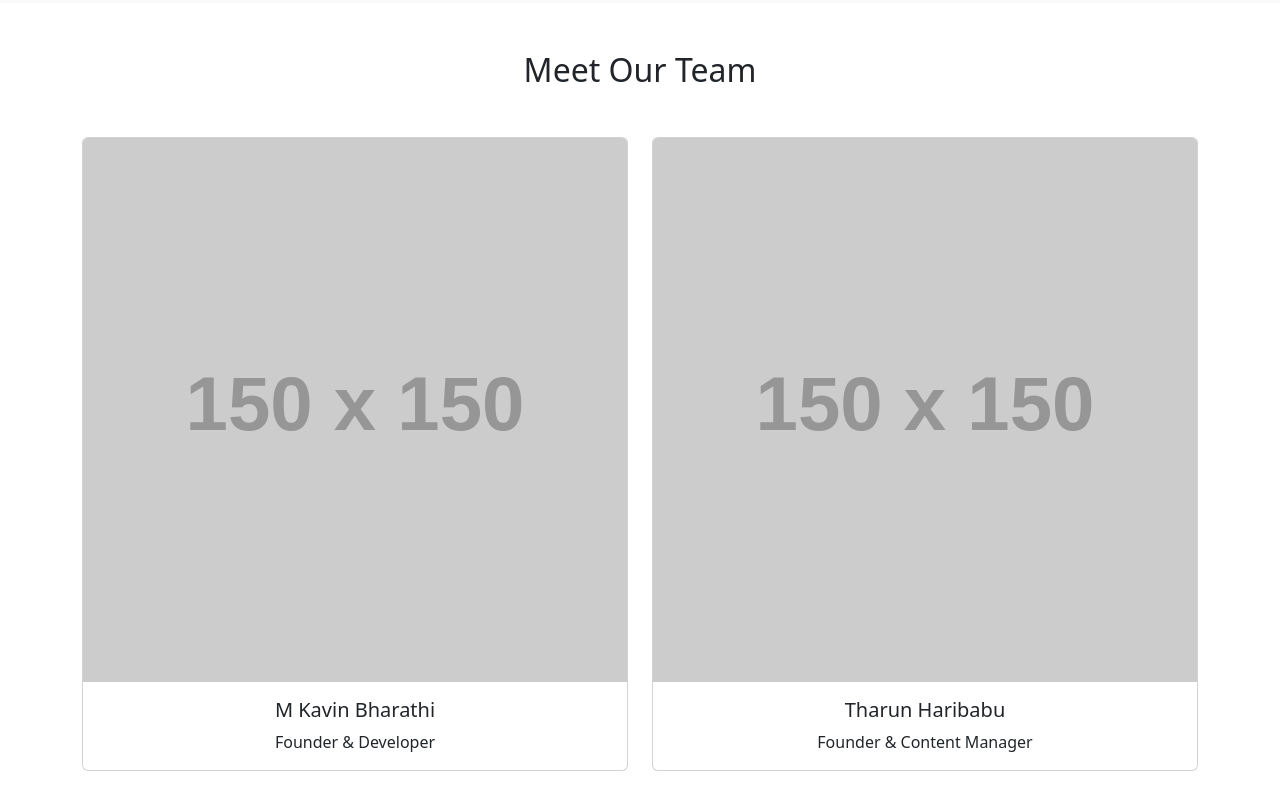
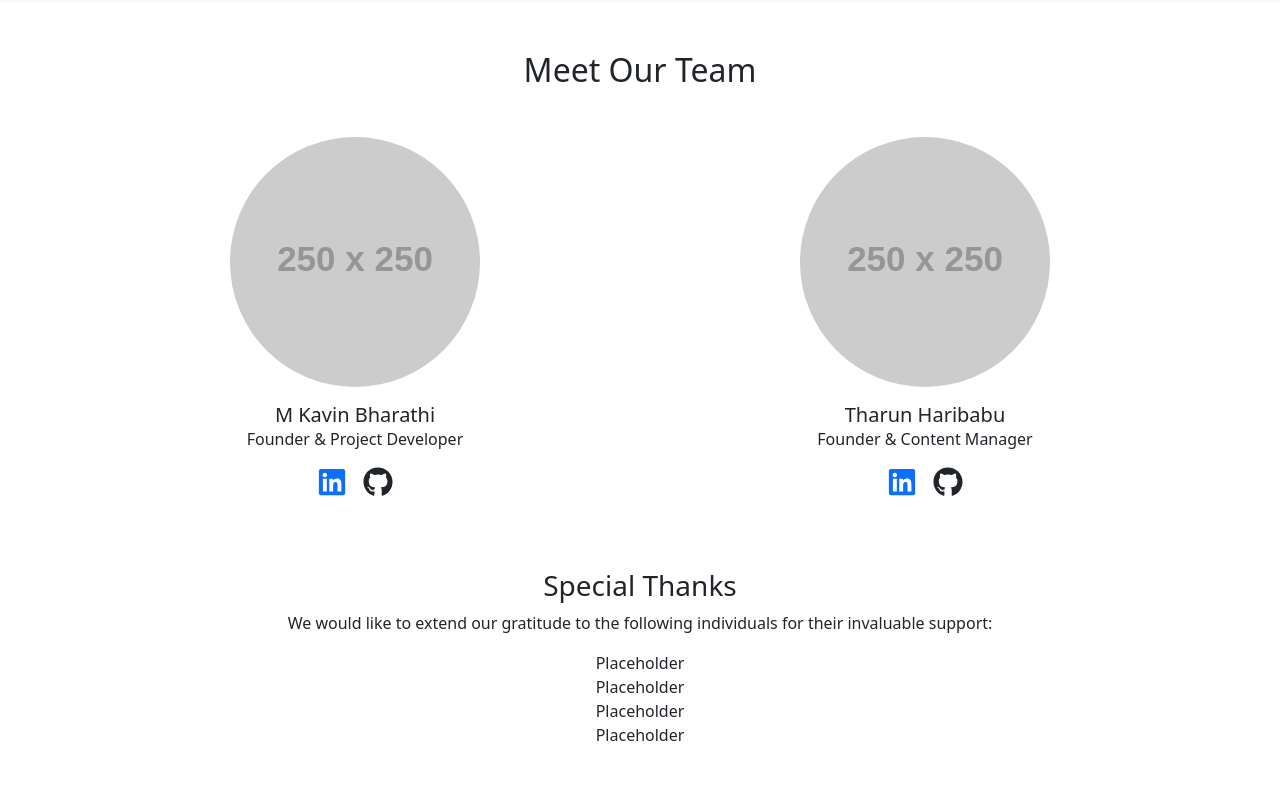
Before and after one commit to kavinmahendran09/acehive, a React (Vite) app: page /about in a window 1280 px wide. Shown: the part 760-1560 px from the top of the page. Built offline with nearby package versions, Linux system fonts and the light colour scheme; the HTML template or start-up script is replaced by a standard one.

Commit message:
Landing Page UI changes and fixed the alphabetical order in cards

```diff
--- a/src/assets/About.tsx
+++ b/src/assets/About.tsx
@@ -1,7 +1,7 @@
 import React from 'react';
 import Navbar from './Navbar';
 import Footer from './Footer';
-import { FaUsers, FaBullseye, FaRegLightbulb } from 'react-icons/fa';
+import { FaUsers, FaBullseye, FaRegLightbulb, FaLinkedin, FaGithub } from 'react-icons/fa';
 
 const About: React.FC = () => {
   return (
@@ -61,21 +61,47 @@
         <div className="container">
           <h2 className="text-center mb-5">Meet Our Team</h2>
           <div className="row">
-            <div className="col-md-6 mb-4">
-              <div className="card text-center">
-                <img src="https://via.placeholder.com/150" className="card-img-top" alt="Team Member" />
-                <div className="card-body">
-                  <h5 className="card-title">M Kavin Bharathi</h5>
-                  <p className="card-text">Founder & Developer</p>
+            <div className="col-md-6 mb-4 text-center">
+              <div className="d-flex flex-column align-items-center">
+                <img
+                  src="https://via.placeholder.com/250"
+                  alt="M Kavin Bharathi"
+                  className="rounded-circle mb-3"
+                  style={{ width: '250px', height: '250px', objectFit: 'cover' }}
+                />
+                <h5 className="card-title">M Kavin Bharathi</h5>
+                <p className="card-text">Founder & Project Developer</p>
+
+                {/* Social Links */}
+                <div>
+                  <a href="https://www.linkedin.com/in/kavin-bharathi-081577252/" target="_blank" rel="noopener noreferrer" className="text-primary mx-2">
+                    <FaLinkedin size={30} />
+                  </a>
+                  <a href="https://github.com/" target="_blank" rel="noopener noreferrer" className="text-dark mx-2">
+                    <FaGithub size={30} />
+                  </a>
                 </div>
               </div>
             </div>
-            <div className="col-md-6 mb-4">
-              <div className="card text-center">
-                <img src="https://via.placeholder.com/150" className="card-img-top" alt="Team Member" />
-                <div className="card-body">
-                  <h5 className="card-title">Tharun Haribabu</h5>
-                  <p className="card-text">Founder & Content Manager</p>
+            <div className="col-md-6 mb-4 text-center">
+              <div className="d-flex flex-column align-items-center">
+                <img
+                  src="https://via.placeholder.com/250"
+                  alt="Tharun Haribabu"
+                  className="rounded-circle mb-3"
+                  style={{ width: '250px', height: '250px', objectFit: 'cover' }}
+                />
+                <h5 className="card-title">Tharun Haribabu</h5>
+                <p className="card-text">Founder & Content Manager</p>
+
+                {/* Social Links */}
+                <div>
+                  <a href="https://www.linkedin.com/in/tharun-haribabu/" target="_blank" rel="noopener noreferrer" className="text-primary mx-2">
+                    <FaLinkedin size={30} />
+                  </a>
+                  <a href="https://github.com/" target="_blank" rel="noopener noreferrer" className="text-dark mx-2">
+                    <FaGithub size={30} />
+                  </a>
                 </div>
               </div>
             </div>
@@ -118,7 +144,6 @@
           </div>
         </div>
       </section>
-
 
       {/* FAQ Section */}
       <section className="py-5">
--- a/src/assets/CTHome.tsx
+++ b/src/assets/CTHome.tsx
@@ -45,7 +45,11 @@
 
       console.log("Fetching resources with filters:", { year, degree, specialisation, subject, elective }, resourceType);
 
-      const results = await fetchResources({ year, degree, specialisation, subject, elective }, resourceType);
+      let results = await fetchResources({ year, degree, specialisation, subject, elective }, resourceType);
+
+      // Sort the results alphabetically by title
+      results = results.sort((a: any, b: any) => a.title.localeCompare(b.title));
+
       setSearchResults(results);
       setIsLoading(false);
 
--- a/src/assets/Home.tsx
+++ b/src/assets/Home.tsx
@@ -71,7 +71,7 @@
         <div className="container px-3 px-md-5">
           <h1 className="display-4 font-weight-bold">Welcome to <strong>Acehive</strong></h1>
           <p className="lead" style={{ color: '#A9A9A9' }}>
-            Your one-stop destination for university question papers and subject portions!
+            Your one-stop destination for Resources!
           </p>
           <div className="mt-4">
             <button className="btn btn-light btn-lg me-3" onClick={handleGetStarted}>
@@ -82,32 +82,52 @@
         </div>
       </header>
 
-      {/* Spacer after Banner */}
-      <div className="my-4"></div>
 
       {/* Filter Banner Section */}
-      <section className="container my-5">
-        <div className="row p-4 pb-0 pe-lg-0 pt-lg-5 align-items-center rounded-3 border shadow-sm">
-          <div className="col-lg-7 p-3 p-lg-5 pt-lg-3">
-            <h1 className="display-4 fw-bold lh-1">Find. Prepare. Ace</h1>
-            <ul className="text-muted" style={{ listStyleType: 'disc', paddingLeft: '20px' }}>
-              <li>Save time and effort with our advanced search filters tailored for SRM students.</li>
-              <li>Quickly locate study materials, previous exam papers, and specific academic resources based on your preferences.</li>
-              <li>Filter resources by year, degree, specialization, subject, and elective for precise results.</li>
+      <section className="container my-5 px-3 px-md-5" style={{ padding: '30px' }}>
+        <div className="d-flex flex-column flex-lg-row align-items-center">
+          {/* Text Content */}
+          <div
+            className="text-content d-flex flex-column justify-content-between"
+            style={{ flex: 1 }}
+          >
+            <h1 className="display-5 fw-bold mb-3" style={{ marginTop: 'auto' }}>
+              Find Resources Instantly
+            </h1>
+            <p className="lead">
+              Simplify your academic journey with quick access to curated resources
+              designed for SRM students.
+            </p>
+            <ul className="list-unstyled mt-4">
+              <li className="mb-2">
+                <i className="text-primary me-2" style={{ fontSize: '1.2rem' }}>✔</i>
+                Filter by year, subject, and specialization.
+              </li>
+              <li className="mb-2">
+                <i className="text-primary me-2" style={{ fontSize: '1.2rem' }}>✔</i>
+                Quickly locate study materials and papers.
+              </li>
+              <li className="mb-2">
+                <i className="text-primary me-2" style={{ fontSize: '1.2rem' }}>✔</i>
+                Save time with precise search results.
+              </li>
             </ul>
           </div>
-          <div className="col-lg-4 offset-lg-1 p-0">
-            <div className="p-4 rounded-3 text-center">
-              {/* Image Instead of Filters */}
-              <img
-                src="https://jzgisslizhrhnovplcuz.supabase.co/storage/v1/object/public/Web%20Sources/Images/dark_selection_filter.png"
-                alt="Filter System"
-                className="img-fluid"
-              />
-            </div>
+          {/* Image Content */}
+          <div
+            className="image-content ms-lg-4 mt-4 mt-lg-0"
+            style={{ maxWidth: '300px', flexShrink: 0 }}
+          >
+            <img
+              src="https://jzgisslizhrhnovplcuz.supabase.co/storage/v1/object/public/Web%20Sources/Images/dark_selection_filter.png"
+              alt="Filter System"
+              className="img-fluid w-100"
+            />
           </div>
         </div>
       </section>
+
+
 
 
 
```
